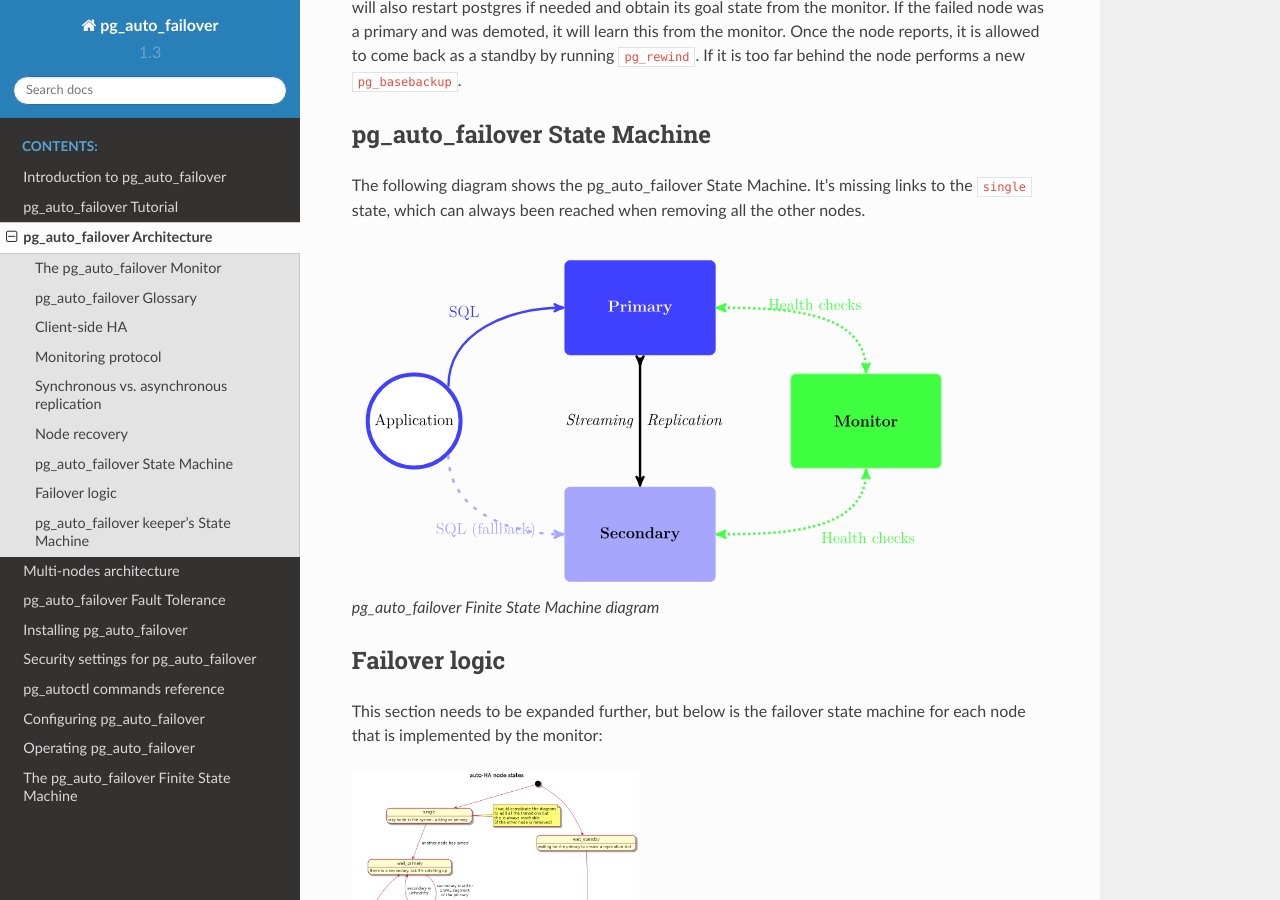
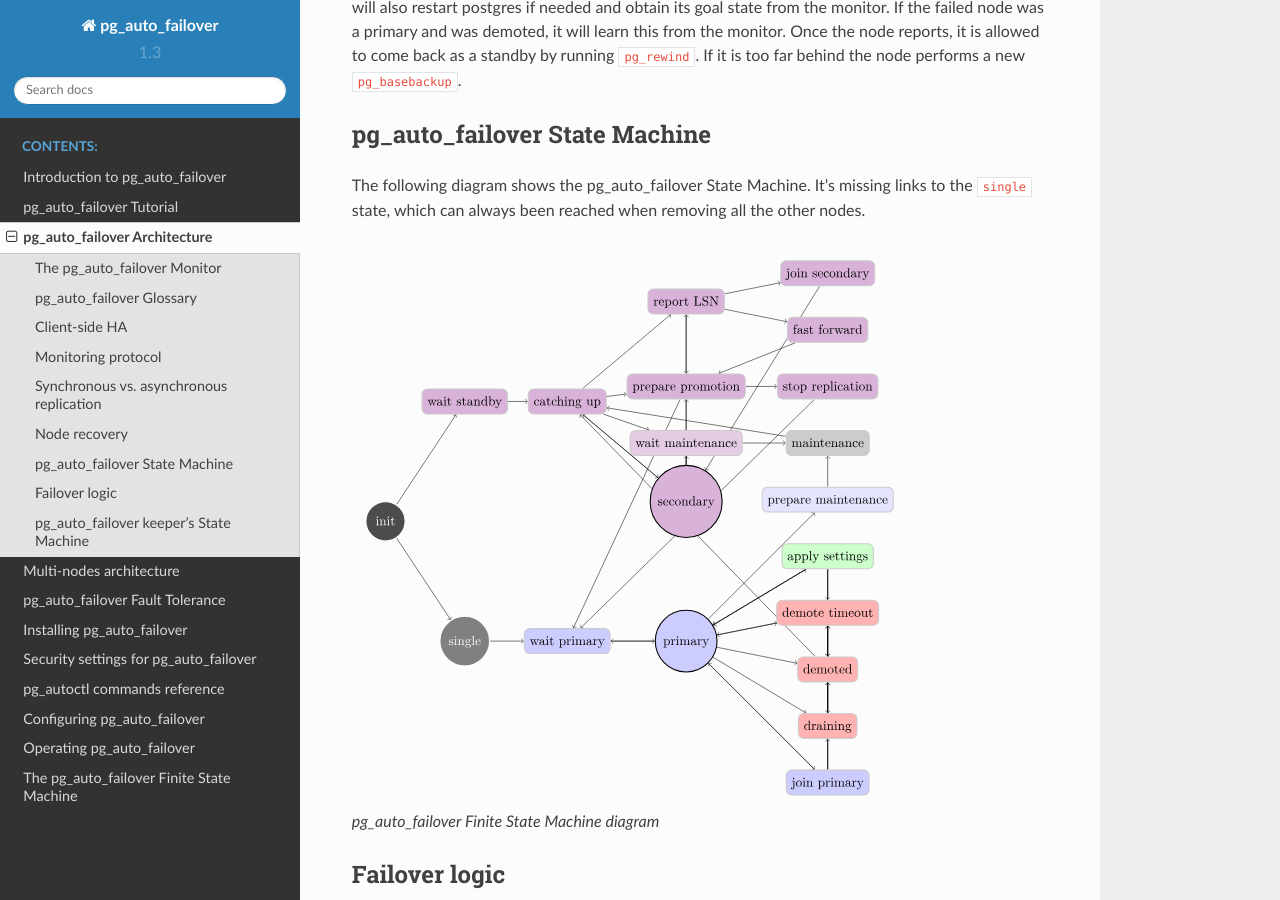
Before and after one commit to hapostgres/pg_auto_failover, a Sphinx documentation site: the page built from docs/architecture.rst, in a window 1280 px wide and 900 px high, scrolled down 4553 px. Built offline with Sphinx 7.4.7 and the Read the Docs theme 2.0.0, drawn with Linux system fonts in a browser that asks for light colours.

Commit message:
Copy/paste fix.

```diff
--- a/docs/architecture.rst
+++ b/docs/architecture.rst
@@ -228,7 +228,7 @@ The following diagram shows the pg_auto_failover State Machine. It's missing
 links to the ``single`` state, which can always been reached when removing
 all the other nodes.
 
-.. figure:: ./tikz/arch-single-standby.svg
+.. figure:: ./tikz/fsm.svg
    :alt: pg_auto_failover Finite State Machine diagram
 
    pg_auto_failover Finite State Machine diagram
```
